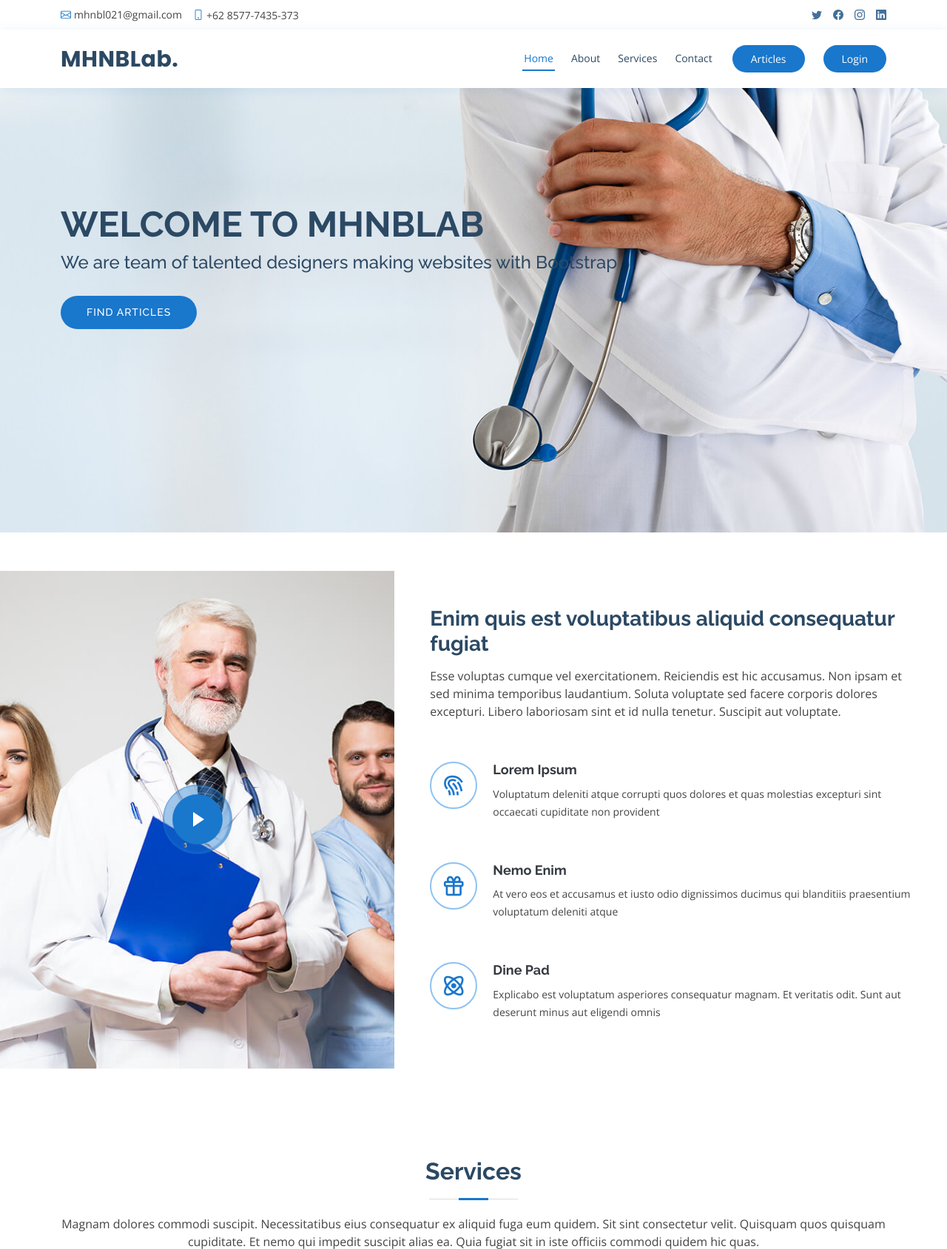
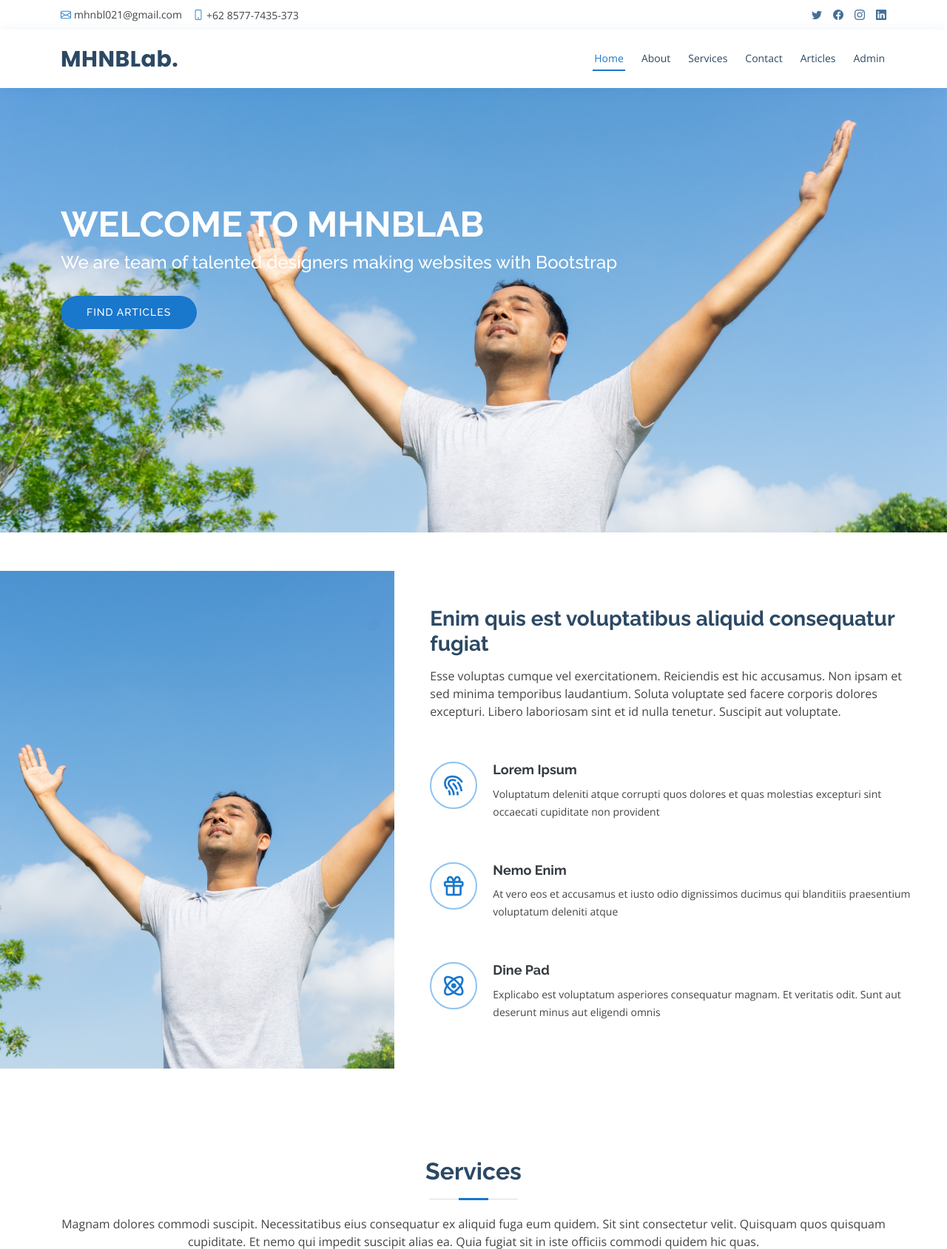
Before and after one commit to mhnbl/Muhammad-Nabil-46-WEB3, a PHP site: page / in a window 1280 px wide. Shown: the top 1689 px of the page at 74% size. Run offline with PHP 8.4, Linux system fonts and the light colour scheme; data that the repository does not hold is empty.

Commit message:
Second Commit

```diff
--- a/assets/css/style.css
+++ b/assets/css/style.css
@@ -465,7 +465,7 @@ h6 {
 #hero {
   width: 100%;
   height: 90vh;
-  background: url("../img/hero-bg.jpg") top center;
+  background: url("assets\img\imgg.jpg") top center;
   background-size: cover;
   margin-bottom: -200px;
 }
@@ -480,11 +480,11 @@ h6 {
   font-weight: 700;
   line-height: 56px;
   text-transform: uppercase;
-  color: #2c4964;
+  color: #fefefe;
 }
 
 #hero h2 {
-  color: #2c4964;
+  color: #fefefe;
   margin: 10px 0 0 0;
   font-size: 24px;
 }
@@ -727,7 +727,7 @@ section {
 }
 
 .about .video-box {
-  background: url("../img/about.jpg") center center no-repeat;
+  background: url("assets1/12684.jpg") center center no-repeat;
   background-size: cover;
   min-height: 500px;
 }
@@ -1056,7 +1056,7 @@ section {
   margin: 0 10px -6px 0;
   border: 3px solid #18d26e;
   border-top-color: #eee;
-  animation: animate-loading 1s linear infinite;
+  animation: animate-loading 1s;
 }
 
 .contact .php-email-form input,
--- a/index.php
+++ b/index.php
@@ -37,10 +37,33 @@ $result = $conn->query($sql);
   <link href="assets/vendor/glightbox/css/glightbox.min.css" rel="stylesheet">
   <link href="assets/vendor/remixicon/remixicon.css" rel="stylesheet">
   <link href="assets/vendor/swiper/swiper-bundle.min.css" rel="stylesheet">
-  <link href="assets\css\style.css" rel="stylesheet">
-  <link href="mystyle.css" rel="stylesheet">
+  <link href="assets/css/style.css" rel="stylesheet">
+  <link href="assets1/mystyle.css" rel="stylesheet">
+  <title>MHNBL</title>
 
-  <title>MHNBL</title>
+<style>
+  #hero {
+    width: 100%;
+    height: 90vh;
+    background: url("assets1/12684.jpg") top center;
+    background-size: cover;
+    margin-bottom: -200px;
+  }
+    #hero h1 {
+    margin: 0;
+    font-size: 48px;
+    font-weight: 700;
+    line-height: 56px;
+    text-transform: uppercase;
+    color: #fefefe;
+  }
+
+  #hero h2 {
+    color: #fefefe;
+    margin: 10px 0 0 0;
+    font-size: 24px;
+  }
+</style>
 
 </head>
 
@@ -72,12 +95,11 @@ $result = $conn->query($sql);
           <li><a class="nav-link scrollto" href="#about">About</a></li>
           <li><a class="nav-link scrollto" href="#services">Services</a></li>
           <li><a class="nav-link scrollto" href="#contact">Contact</a></li>
+          <li><a href="Article.php" class="nav-link scrollto">Articles</a></li>
+          <li><a href="#" class="nav-link scrollto" id="loginBtn">Admin</a></li>
         </ul>
         <i class="bi bi-list mobile-nav-toggle"></i>
       </nav>
-      <a href="Article.php" class="appointment-btn scrollto"><span class="d-none d-md-inline mr-0">Articles</span></a>
-      <!-- Tombol Login -->
-      <a href="#" class="appointment-btn scrollto ml-0" id="loginBtn"><span class="d-none d-md-inline">Login</span></a>
     </div>
   </header>
 
@@ -110,7 +132,7 @@ $result = $conn->query($sql);
 
   <!-- ======= Hero Section ======= -->
   <section id="hero" class="d-flex align-items-center">
-    <div class="container">
+    <div class="container ">
       <h1>Welcome to MHNBLab</h1>
       <h2>We are team of talented designers making websites with Bootstrap</h2>
       <a href="Article.php" class="btn-get-started scrollto">Find Articles</a>
@@ -126,7 +148,7 @@ $result = $conn->query($sql);
 
         <div class="row">
           <div class="col-xl-5 col-lg-6 video-box d-flex justify-content-center align-items-stretch position-relative">
-            <a href="https://www.youtube.com/watch?v=jDDaplaOz7Q" class="glightbox play-btn mb-4"></a>
+            <a href="assets1/12684.jpg"></a>
           </div>
 
           <div class="col-xl-7 col-lg-6 icon-boxes d-flex flex-column align-items-stretch justify-content-center py-5 px-lg-5">
@@ -256,7 +278,7 @@ $result = $conn->query($sql);
 
           <div class="col-lg-8 mt-5 mt-lg-0">
 
-            <form action="forms/contact.php" method="post" role="form" class="php-email-form">
+          <form action="<?php echo htmlspecialchars($_SERVER["PHP_SELF"]); ?>" method="post" role="form" class="php-email-form">
             <div class="row">
               <div class="col-md-6 form-group">
                 <input type="text" name="name" class="form-control" id="name" placeholder="Your Name" required>
@@ -271,18 +293,12 @@ $result = $conn->query($sql);
             <div class="form-group mt-3">
               <textarea class="form-control" name="message" rows="5" placeholder="Message" required></textarea>
             </div>
-              <div class="my-3">
-                <div class="loading">Loading</div>
-                <div class="error-message"></div>
-                <div class="sent-message">Your message has been sent. Thank you!</div>
-              </div>
             <div class="text-center"><button type="submit">Send Message</button></div>
           </form>
           </div>
         </div>
       </div>
     </section>
-
   </main>
 
 
@@ -295,7 +311,7 @@ $result = $conn->query($sql);
   <script src="assets/vendor/swiper/swiper-bundle.min.js"></script>
   <script src="assets/vendor/php-email-form/validate.js"></script>
   <script src="assets\js\main.js"></script>
-  <script src="myscripts.js"></script>
+  <script src="assets1\myscripts.js"></script>
 
 </body>
 
--- a/login.php
+++ b/login.php
@@ -34,8 +34,9 @@ if ($_SERVER["REQUEST_METHOD"] == "POST") {
         $_SESSION['username'] = $username;
         header("location: admin.php"); // Ubah ke halaman yang sesuai setelah login
     } else {
-        // Jika kredensial salah, tampilkan pesan error
-        echo "Username atau password salah.";
+        // Jika kredensial salah, tampilkan pesan error menggunakan JavaScript alert
+        echo '<script>alert("Username atau password salah."); window.history.back();</script>';
+
     }
 }
 ?>
```
Also changed, not shown: Article.php (+4 -4 lines), admin.php (+4 -3 lines), assets1/myscripts.js (added, +68 -0 lines), kontak.php (added, +37 -0 lines), myscripts.js (deleted, +0 -43 lines), assets1/12684.jpg (added), assets1/mystyle.css (line endings or trailing spaces). Lines whose indentation alone changed are shown as unchanged.
